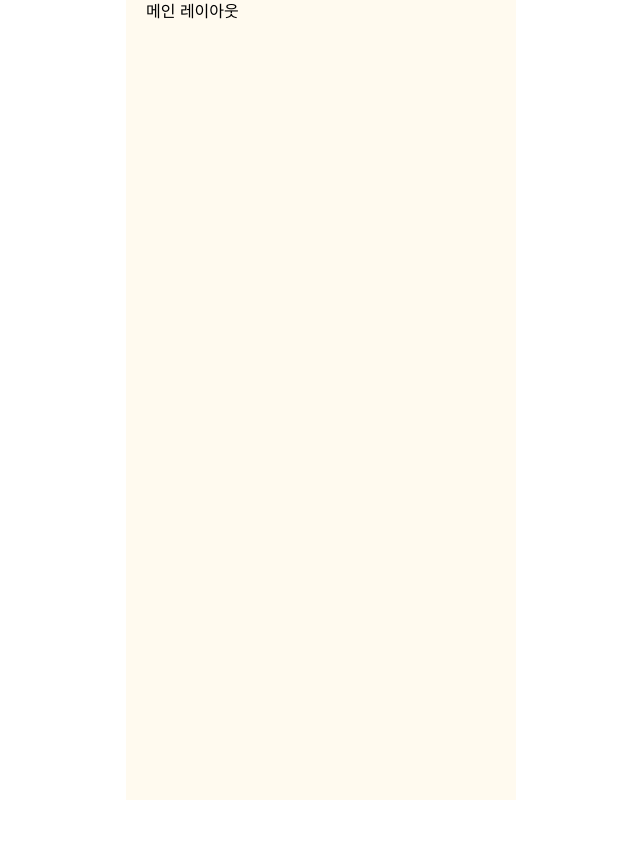
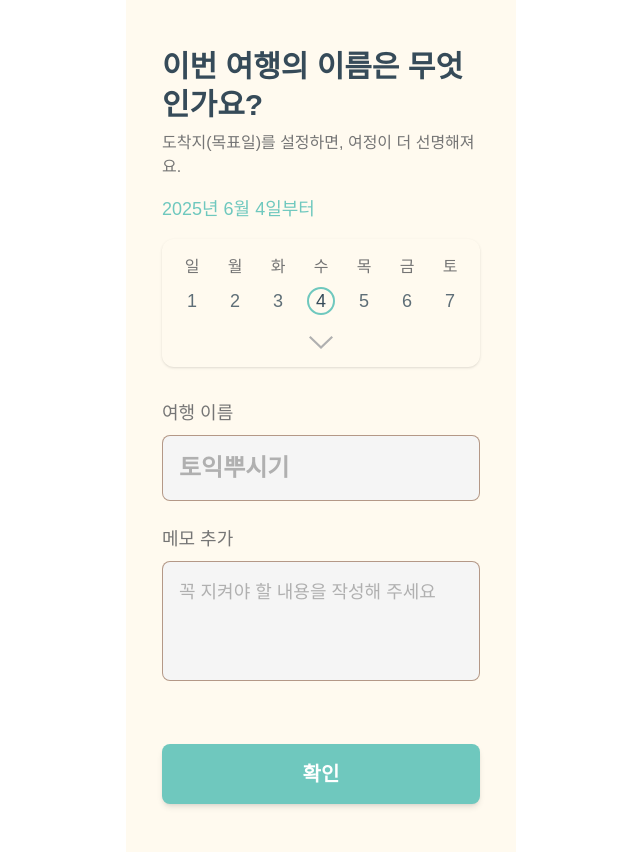
Before and after one commit to ccconac/JECT-4-client, a React (Vite) app: page /create-travel in a window 1280 px wide. Before the commit this address led to /. Shown: the whole page, without its empty margins (319-959 px from the left). Before the commit the page ends 800 px from the top, so only its background shows below. Built offline with nearby package versions, Linux system fonts and the light colour scheme; a web font is replaced by a local one.

Commit message:
chore: URL Kebap case 로 변경

```diff
--- a/dev-dist/sw.js
+++ b/dev-dist/sw.js
@@ -82,7 +82,7 @@ define(['./workbox-54d0af47'], (function (workbox) { 'use strict';
     "revision": "3ca0b8505b4bec776b69afdba2768812"
   }, {
     "url": "index.html",
-    "revision": "0.6lpu14tbplg"
+    "revision": "0.dtshkvi322"
   }], {});
   workbox.cleanupOutdatedCaches();
   workbox.registerRoute(new workbox.NavigationRoute(workbox.createHandlerBoundToURL("index.html"), {
--- a/src/pages/setup/setTravelGoal/createGoal/index.tsx
+++ /dev/null
@@ -1,88 +0,0 @@
-import { useState } from "react";
-
-const weekDays = ["일", "월", "화", "수", "목", "금", "토"];
-const weekNumbers = [1, 2, 3, 4, 5, 6, 7];
-
-const CreateGoalPage: React.FC = () => {
-const [selectedDay, setSelectedDay] = useState<number>(3); // 수요일(4일, index 3)
-const [goalName, setGoalName] = useState("토익뿌시기");
-const [memo, setMemo] = useState("");
-
-return (
-    <main className="min-h-screen bg-[#FFFAEF] flex flex-col items-center px-4 py-8 sm:py-12">
-        <section className="w-full max-w-md mx-auto">
-            <header className="mb-8">
-            <h1 className="text-3xl font-bold text-[#364B59] mb-2 leading-tight">
-                이번 여행의 이름은 무엇인가요?
-            </h1>
-            <p className="text-base text-[#757575] mb-4">
-                도착지(목표일)를 설정하면, 여정이 더 선명해져요.
-            </p>
-            <span className="block text-[#6FC8BE] text-lg mb-4">
-                2025년 6월 4일부터
-            </span>
-            <div className="rounded-xl shadow p-4 mb-6">
-                <div className="flex justify-between items-center mb-2">
-                {weekDays.map((day, index) => (
-                    <span key={index} className="text-[#757575] text-base font-medium w-7 text-center">
-                    {day}
-                    </span>
-                ))}
-                </div>
-                <div className="flex justify-between items-center mb-2">
-                {weekNumbers.map((num, index) => (
-                    <button
-                    key={num}
-                    type="button"
-                    className={`w-7 h-7 flex items-center justify-center rounded-full text-lg transition border-2 ${selectedDay === index ? "border-[#6FC8BE] text-[#364B59]" : "border-transparent text-[#364B59]/80"}`}
-                    aria-pressed={selectedDay === index}
-                    onClick={() => setSelectedDay(index)}
-                    >
-                    {num}
-                    </button>
-                ))}
-                </div>
-                <div className="flex justify-center">
-                <span className="inline-block mt-2">
-                    <svg width="28" height="20" viewBox="0 0 28 20" fill="none" xmlns="http://www.w3.org/2000/svg">
-                    <path d="M14 18L2 6.5L3.5 5L14 15L24.5 5L26 6.5L14 18Z" fill="#B0B0B0"/>
-                    </svg>
-                </span>
-                </div>
-            </div>
-            </header>
-            <form className="flex flex-col gap-6" autoComplete="off" onSubmit={e => e.preventDefault()}>
-            <div>
-                <label htmlFor="goalName" className="block text-[#757575] text-lg mb-2 font-medium">여행 이름</label>
-                <input
-                id="goalName"
-                type="text"
-                value={goalName}
-                onChange={e => setGoalName(e.target.value)}
-                placeholder="여행 이름을 입력하세요"
-                className="w-full rounded-lg border border-[#895A3F]/60 bg-[#F5F5F5] px-4 py-4 text-2xl font-bold text-[#B0B0B0] placeholder-[#B0B0B0] focus:outline-none focus:ring-2 focus:ring-[#6FC8BE]"
-                />
-            </div>
-            <div>
-                <label htmlFor="memo" className="block text-[#757575] text-lg mb-2 font-medium">메모 추가</label>
-                <textarea
-                id="memo"
-                value={memo}
-                onChange={e => setMemo(e.target.value)}
-                placeholder="꼭 지켜야 할 내용을 작성해 주세요"
-                className="w-full rounded-lg border border-[#895A3F]/60 bg-[#F5F5F5] px-4 py-4 text-lg text-[#757575] placeholder-[#B0B0B0] min-h-[120px] focus:outline-none focus:ring-2 focus:ring-[#6FC8BE] resize-none"
-                />
-            </div>
-            <button
-                type="submit"
-                className="w-full rounded-lg bg-[#6FC8BE] text-white font-bold py-4 text-xl shadow-md active:scale-95 transition disabled:opacity-50 mt-8"
-            >
-                확인
-            </button>
-            </form>
-        </section>
-        </main>
-    );
-    };
-
-    export default CreateGoalPage;
--- /dev/null
+++ b/src/pages/setup/setTravelGoal/createTravel/index.tsx
@@ -0,0 +1,112 @@
+import { useState } from 'react';
+
+const weekDays = ['일', '월', '화', '수', '목', '금', '토'];
+const weekNumbers = [1, 2, 3, 4, 5, 6, 7];
+
+const CreateTravelPage: React.FC = () => {
+    const [selectedDay, setSelectedDay] = useState<number>(3); // 수요일(4일, index 3)
+    const [goalName, setGoalName] = useState('토익뿌시기');
+    const [memo, setMemo] = useState('');
+
+    return (
+        <main className="flex min-h-screen flex-col items-center bg-[#FFFAEF] px-4 py-8 sm:py-12">
+            <section className="mx-auto w-full max-w-md">
+                <header className="mb-8">
+                    <h1 className="mb-2 text-3xl leading-tight font-bold text-[#364B59]">
+                        이번 여행의 이름은 무엇인가요?
+                    </h1>
+                    <p className="mb-4 text-base text-[#757575]">
+                        도착지(목표일)를 설정하면, 여정이 더 선명해져요.
+                    </p>
+                    <span className="mb-4 block text-lg text-[#6FC8BE]">2025년 6월 4일부터</span>
+                    <div className="mb-6 rounded-xl p-4 shadow">
+                        <div className="mb-2 flex items-center justify-between">
+                            {weekDays.map((day, index) => (
+                                <span
+                                    key={index}
+                                    className="w-7 text-center text-base font-medium text-[#757575]"
+                                >
+                                    {day}
+                                </span>
+                            ))}
+                        </div>
+                        <div className="mb-2 flex items-center justify-between">
+                            {weekNumbers.map((num, index) => (
+                                <button
+                                    key={num}
+                                    type="button"
+                                    className={`flex h-7 w-7 items-center justify-center rounded-full border-2 text-lg transition ${selectedDay === index ? 'border-[#6FC8BE] text-[#364B59]' : 'border-transparent text-[#364B59]/80'}`}
+                                    aria-pressed={selectedDay === index}
+                                    onClick={() => setSelectedDay(index)}
+                                >
+                                    {num}
+                                </button>
+                            ))}
+                        </div>
+                        <div className="flex justify-center">
+                            <span className="mt-2 inline-block">
+                                <svg
+                                    width="28"
+                                    height="20"
+                                    viewBox="0 0 28 20"
+                                    fill="none"
+                                    xmlns="http://www.w3.org/2000/svg"
+                                >
+                                    <path
+                                        d="M14 18L2 6.5L3.5 5L14 15L24.5 5L26 6.5L14 18Z"
+                                        fill="#B0B0B0"
+                                    />
+                                </svg>
+                            </span>
+                        </div>
+                    </div>
+                </header>
+                <form
+                    className="flex flex-col gap-6"
+                    autoComplete="off"
+                    onSubmit={(e) => e.preventDefault()}
+                >
+                    <div>
+                        <label
+                            htmlFor="goalName"
+                            className="mb-2 block text-lg font-medium text-[#757575]"
+                        >
+                            여행 이름
+                        </label>
+                        <input
+                            id="goalName"
+                            type="text"
+                            value={goalName}
+                            onChange={(e) => setGoalName(e.target.value)}
+                            placeholder="여행 이름을 입력하세요"
+                            className="w-full rounded-lg border border-[#895A3F]/60 bg-[#F5F5F5] px-4 py-4 text-2xl font-bold text-[#B0B0B0] placeholder-[#B0B0B0] focus:ring-2 focus:ring-[#6FC8BE] focus:outline-none"
+                        />
+                    </div>
+                    <div>
+                        <label
+                            htmlFor="memo"
+                            className="mb-2 block text-lg font-medium text-[#757575]"
+                        >
+                            메모 추가
+                        </label>
+                        <textarea
+                            id="memo"
+                            value={memo}
+                            onChange={(e) => setMemo(e.target.value)}
+                            placeholder="꼭 지켜야 할 내용을 작성해 주세요"
+                            className="min-h-[120px] w-full resize-none rounded-lg border border-[#895A3F]/60 bg-[#F5F5F5] px-4 py-4 text-lg text-[#757575] placeholder-[#B0B0B0] focus:ring-2 focus:ring-[#6FC8BE] focus:outline-none"
+                        />
+                    </div>
+                    <button
+                        type="submit"
+                        className="mt-8 w-full rounded-lg bg-[#6FC8BE] py-4 text-xl font-bold text-white shadow-md transition active:scale-95 disabled:opacity-50"
+                    >
+                        확인
+                    </button>
+                </form>
+            </section>
+        </main>
+    );
+};
+
+export default CreateTravelPage;
--- a/src/routes.tsx
+++ b/src/routes.tsx
@@ -3,8 +3,8 @@ import LoginPage from './pages/auth/LoginPage/KakaoLoginPage';
 import LoginAccessPage from './pages/auth/LoginPage/KakaoLoginAccessPage';
 import SetNamePage from './pages/setup/setProfile/SetNamePage';
 import SetJobPage from './pages/setup/setProfile/SetJobPage';
-import SetGoalTypePage from './pages/setup/setTravelGoal/setTravelType/index';
-import CreateGoalPage from './pages/setup/setTravelGoal/createGoal/index';
+import SetTravelTypePage from './pages/setup/setTravelGoal/setTravelType/index';
+import CreateTravelPage from './pages/setup/setTravelGoal/createTravel/index';
 import SetMileStonePage from './pages/setup/setTravelGoal/setMileStone/index';
 import MainLayout from './components/MainLayout';
 import StyleGuide from './pages/style-guide/StyleGuide';
@@ -15,11 +15,11 @@ const Router = () => {
             {/* 온보딩, 로그인, 셋업 페이지 */}
             <Route path="/login" element={<LoginPage />} />
             <Route path="/oauth/callback/kakao" element={<LoginAccessPage />} />
-            <Route path="/setName" element={<SetNamePage />} />
-            <Route path="/setJob" element={<SetJobPage />} />
-            <Route path="/createGoal" element={<CreateGoalPage />} />
-            <Route path="/setGoalType" element={<SetGoalTypePage />} />
-            <Route path="/setMileStone" element={<SetMileStonePage />} />
+            <Route path="/set-name" element={<SetNamePage />} />
+            <Route path="/set-job" element={<SetJobPage />} />
+            <Route path="/create-travel" element={<CreateTravelPage />} />
+            <Route path="/set-travel-type" element={<SetTravelTypePage />} />
+            <Route path="/set-milestone" element={<SetMileStonePage />} />
 
             {/* 스타일 가이드 페이지 */}
             <Route path="/style-guide" element={<StyleGuide />} />
```
